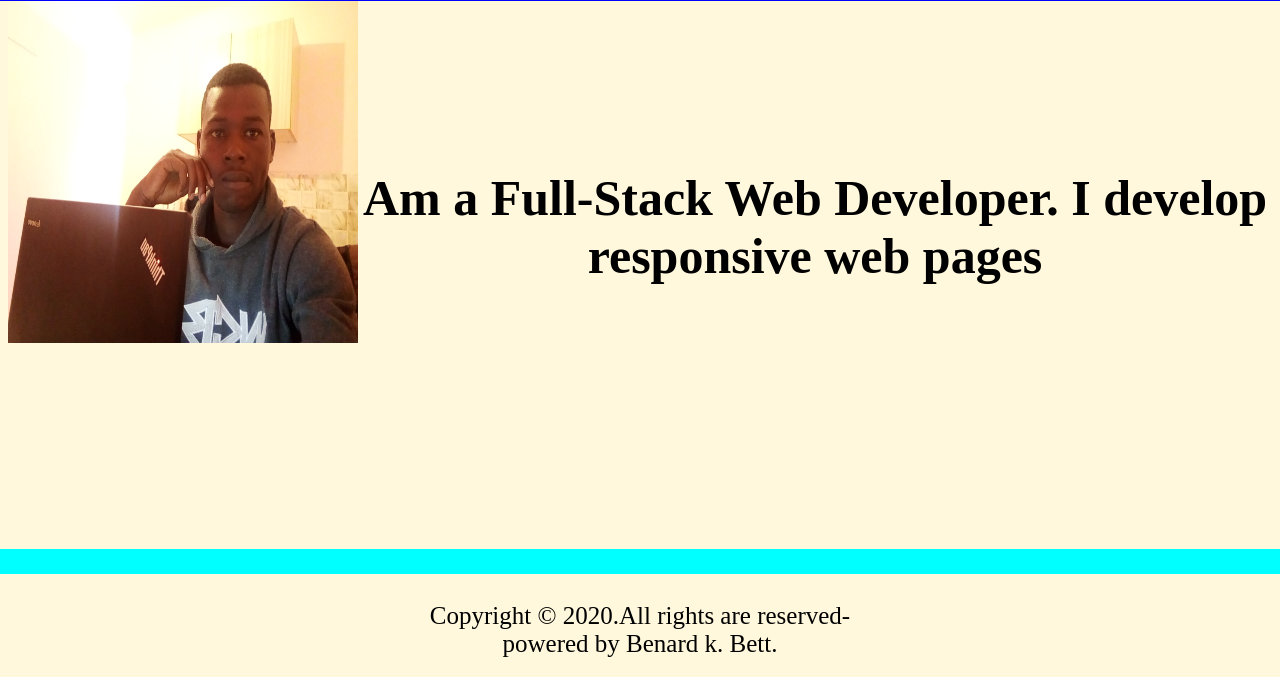
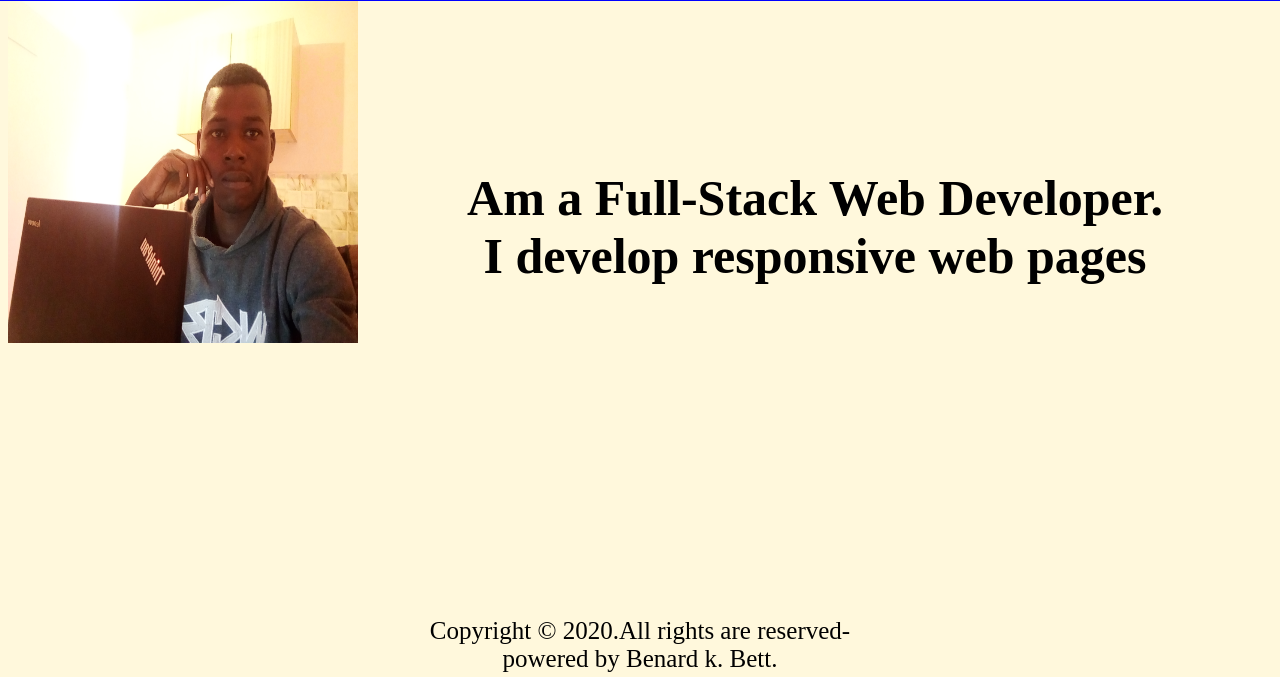
Before and after one commit to BenardBett/portfolio, a plain HTML site: page index.html in a window 1280 px wide. Shown: the part 69-746 px from the top of the page. Drawn offline with Linux system fonts and the light colour scheme.

Commit message:
modified style.css

```diff
--- a/css/style.css
+++ b/css/style.css
@@ -99,10 +99,11 @@ input[type=submit]:hover {
 .footer {
   position: fixed;
   left: 0;
-  bottom:20px;
+  bottom:0;
   width: 100%;
-  background-color: aqua;
+  /* background-color: aqua;  */
   color:black;
   text-align: center;
   font-size: 25px;
+  padding-bottom: 5px;
 }
--- a/index.html
+++ b/index.html
@@ -28,7 +28,7 @@
     <div id="first">
 
 
-        <p><strong>Am a Full-Stack Web Developer. I develop responsive web pages</strong></p>
+        <p><strong>Am a Full-Stack Web Developer.<br> I develop responsive web pages</strong></p>
         <!-- <p><strong>Develop Responsive Websites</strong></p> -->
 
     </div>
```
